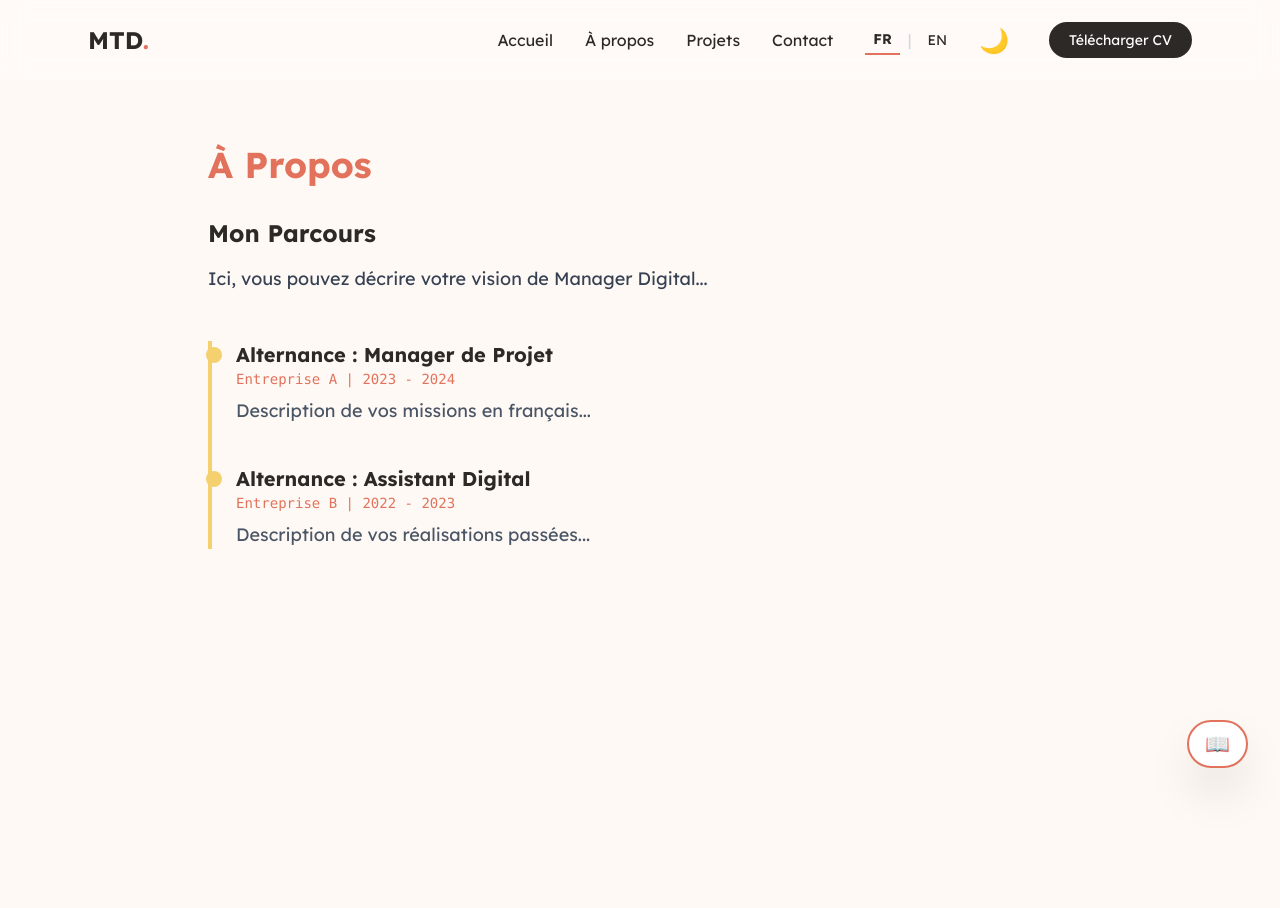
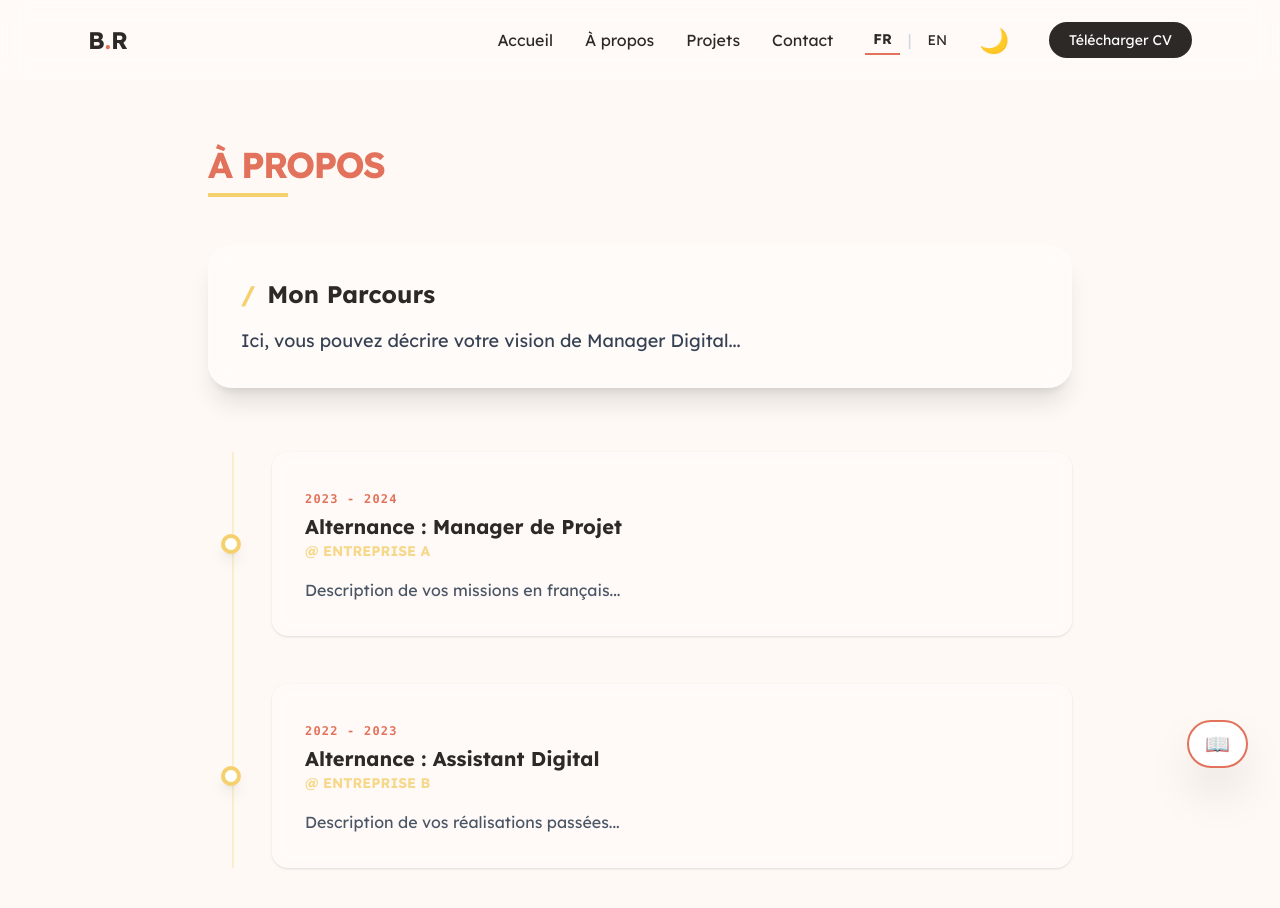
Before and after one commit to bastienR17/portfolio_2026, a Vue app: page /about in a window 1280 px wide. Shown: the top 908 px of the page. Before the commit the page ends 800 px from the top, so only its background shows below. Built offline with nearby package versions, Linux system fonts and the light colour scheme; no server answers; a small style sheet from the web is missing.

Commit message:
fix & add about

```diff
--- a/src/App.vue
+++ b/src/App.vue
@@ -19,7 +19,7 @@ import FontSwitcher from './components/common/FontSwitcher.vue'
   </div>
 </template>
 <style>
-/* On retire TOUTE mention de color ou background-color ici */
+
 body {
   margin: 0;
   padding: 0;
--- a/src/components/layout/Navbar.vue
+++ b/src/components/layout/Navbar.vue
@@ -2,7 +2,7 @@
   <nav class="bg-white/20 dark:bg-gray-900/20 backdrop-blur-md sticky top-0 z-[100] border-b border-white/10 dark:border-white/5 transition-colors duration-300">
     <div class="max-w-6xl mx-auto px-6 py-4 flex justify-between items-center">
       <router-link to="/" class="text-2xl font-black text-dark-soft dark:text-cream">
-        MTD<span class="text-terracotta">.</span>
+        B<span class="text-terracotta">.</span>R
       </router-link>
 
       <div class="hidden md:flex items-center gap-8 font-medium dark:text-gray-300">
--- a/src/locales/en.json
+++ b/src/locales/en.json
@@ -9,16 +9,15 @@
   "home": {
     "title": "Digital Transformation Manager",
     "subtitle": "Lorem ipsum dolor sit amet, consectetur adipiscing elit. Creative and human-centric.",
-    "cta": "View my work"
+    "cta": "View my projects"
   },
   "accessibility": {
     "dysMode": "Reading Mode (Dyslexia)"
   },
-
   "about": {
     "title": "About Me",
     "path_title": "My Journey",
-    "path_description": "Here, you can describe your vision as a Digital Manager...",
+    "path_description": "Here you can describe your vision as a Digital Manager...",
     "exp1": {
       "role": "Apprenticeship: Project Manager",
       "company": "Company A",
@@ -29,11 +28,11 @@
       "role": "Apprenticeship: Digital Assistant",
       "company": "Company B",
       "date": "2022 - 2023",
-      "desc": "Description of your past achievements..."
+      "desc": "Description of your past achievements in English..."
     }
   },
   "projects": {
-  "title": "My Projects",
+    "title": "My Achievements",
     "all": "All",
     "sortBy": "Sort by",
     "sortOptions": {
@@ -43,6 +42,11 @@
     },
     "loading": "Syncing GitHub...",
     "loadMore": "EXPLORE MORE",
-  "noProject": "No projects found in this stack."
+    "noProject": "No project found in this stack."
+  },
+  "contact": {
+    "title": "Let's work together",
+    "subtitle": "I am currently open to new opportunities.",
+    "email_label": "Email"
   }
 }
--- a/src/locales/fr.json
+++ b/src/locales/fr.json
@@ -8,13 +8,13 @@
   },
   "home": {
     "title": "Manager de la Transformation Digitale",
-    "subtitle": "Lorem ipsum dolor sit amet, consectetur adipiscing elit. Créatif et axé sur l'humain.",
+    "subtitle": "Accompagner le changement, optimiser les processus et piloter l'innovation pour transformer les défis technologiques en opportunités de croissance.",
+    "sub_subtitle": "Transformation & Innovation.",
     "cta": "Voir mes projets"
   },
   "accessibility": {
     "dysMode": "Mode Lecture (Dyslexie)"
   },
-
   "about": {
     "title": "À Propos",
     "path_title": "Mon Parcours",
@@ -44,7 +44,10 @@
     "loading": "Synchronisation GitHub...",
     "loadMore": "EXPLORER DAVANTAGE",
     "noProject": "Aucun projet trouvé dans cette stack."
+  },
+  "contact": {
+    "title": "Travaillons ensemble",
+    "subtitle": "Je suis actuellement à l'écoute de nouvelles opportunités.",
+    "email_label": "Email"
   }
-
-
 }
--- a/src/views/AboutView.vue
+++ b/src/views/AboutView.vue
@@ -1,40 +1,65 @@
 <template>
-  <section class="max-w-4xl mx-auto px-4 py-16">
-    <h2 class="text-4xl font-bold text-terracotta mb-8">{{ $t('about.title') }}</h2>
-
-    <div class="grid gap-12 text-lg text-gray-700 dark:text-gray-300">
-      <div class="space-y-4">
-        <p class="font-bold text-2xl text-dark-soft dark:text-white">
-          {{ $t('about.path_title') }}
-        </p>
-        <p>{{ $t('about.path_description') }}</p>
+  <section class="max-w-4xl mx-auto px-4 py-16 relative z-10">
+    <div class="mb-12">
+      <h2 class="text-4xl font-black text-terracotta uppercase tracking-tighter">
+        {{ $t('about.title') }}
+      </h2>
+      <div class="h-1 w-20 bg-ochre mt-2"></div>
     </div>
 
-      <div class="border-l-4 border-ochre pl-6 space-y-10">
-        <div class="relative">
-          <span class="absolute -left-[1.85rem] top-1.5 w-4 h-4 bg-ochre rounded-full"></span>
-          <h3 class="font-bold text-xl text-dark-soft dark:text-white">
+    <div class="grid gap-16">
+      <div class="bg-white/30 dark:bg-gray-800/40 backdrop-blur-md p-8 rounded-3xl border border-white/20 dark:border-white/5 shadow-xl">
+        <p class="font-black text-2xl text-dark-soft dark:text-white mb-4 flex items-center gap-3">
+          <span class="text-ochre">/</span> {{ $t('about.path_title') }}
+        </p>
+        <p class="text-lg leading-relaxed text-gray-700 dark:text-gray-300">
+          {{ $t('about.path_description') }}
+        </p>
+      </div>
+
+      <div class="relative ml-6">
+        <div class="absolute left-0 top-0 bottom-0 w-0.5 bg-ochre/30 dark:bg-ochre/20"></div>
+
+        <div class="space-y-12 pl-10">
+
+          <div class="relative group">
+            <span class="absolute -left-[51px] top-1/2 -translate-y-1/2 w-5 h-5 bg-white dark:bg-gray-900 border-4 border-ochre rounded-full group-hover:scale-125 transition-all duration-300 shadow-lg z-10"></span>
+
+            <div class="bg-white/20 dark:bg-gray-800/30 hover:bg-white/40 dark:hover:bg-gray-800/50 backdrop-blur-sm p-8 rounded-2xl border border-white/10 dark:border-white/5 transition-all duration-300 shadow-sm">
+              <span class="text-xs font-black text-terracotta dark:text-ochre uppercase tracking-widest font-mono">
+                 {{ $t('about.exp1.date') }}
+              </span>
+              <h3 class="font-bold text-xl text-dark-soft dark:text-white mt-1">
                 {{ $t('about.exp1.role') }}
               </h3>
-          <p class="text-sm text-terracotta font-mono">
-            {{ $t('about.exp1.company') }} | {{ $t('about.exp1.date') }}
+              <p class="text-sm font-bold text-ochre/80 dark:text-ochre mb-4 uppercase">
+                @ {{ $t('about.exp1.company') }}
               </p>
-          <p class="mt-2 text-gray-600 dark:text-gray-400">
+              <p class="text-gray-600 dark:text-gray-300 leading-relaxed">
                 {{ $t('about.exp1.desc') }}
               </p>
             </div>
+          </div>
 
-        <div class="relative">
-          <span class="absolute -left-[1.85rem] top-1.5 w-4 h-4 bg-ochre rounded-full"></span>
-          <h3 class="font-bold text-xl text-dark-soft dark:text-white">
+          <div class="relative group">
+            <span class="absolute -left-[51px] top-1/2 -translate-y-1/2 w-5 h-5 bg-white dark:bg-gray-900 border-4 border-ochre rounded-full group-hover:scale-125 transition-all duration-300 shadow-lg z-10"></span>
+
+            <div class="bg-white/20 dark:bg-gray-800/30 hover:bg-white/40 dark:hover:bg-gray-800/50 backdrop-blur-sm p-8 rounded-2xl border border-white/10 dark:border-white/5 transition-all duration-300 shadow-sm">
+              <span class="text-xs font-black text-terracotta dark:text-ochre uppercase tracking-widest font-mono">
+                 {{ $t('about.exp2.date') }}
+              </span>
+              <h3 class="font-bold text-xl text-dark-soft dark:text-white mt-1">
                 {{ $t('about.exp2.role') }}
               </h3>
-          <p class="text-sm text-terracotta font-mono">
-            {{ $t('about.exp2.company') }} | {{ $t('about.exp2.date') }}
+              <p class="text-sm font-bold text-ochre/80 dark:text-ochre mb-4 uppercase">
+                @ {{ $t('about.exp2.company') }}
               </p>
-          <p class="mt-2 text-gray-600 dark:text-gray-400">
+              <p class="text-gray-600 dark:text-gray-300 leading-relaxed">
                 {{ $t('about.exp2.desc') }}
               </p>
+            </div>
+          </div>
+
         </div>
       </div>
     </div>
--- a/src/views/ContactView.vue
+++ b/src/views/ContactView.vue
@@ -1,17 +1,30 @@
 <template>
-  <section class="max-w-2xl mx-auto px-4 py-16 text-center">
-    <h2 class="text-4xl font-bold text-dark-soft mb-4">Travaillons ensemble</h2>
-    <p class="text-gray-600 mb-10 text-lg">Lorem ipsum dolor sit amet, consectetur adipiscing elit. Je suis actuellement à l'écoute de nouvelles opportunités.</p>
+  <section class="max-w-2xl mx-auto px-4 py-16 text-center transition-colors duration-300">
 
-    <div class="bg-cream p-10 rounded-3xl border-2 border-dashed border-ochre">
-      <p class="text-sm uppercase tracking-widest text-gray-500 mb-2">Email</p>
-      <a href="mailto:ton.email@exemple.com" class="text-2xl md:text-3xl font-bold text-terracotta hover:underline decoration-ochre underline-offset-8">
+    <h2 class="text-4xl font-bold text-dark-soft dark:text-white mb-4">
+      {{ $t('contact.title') }}
+    </h2>
+
+    <p class="text-gray-600 dark:text-gray-400 mb-10 text-lg">
+      {{ $t('contact.subtitle') }}
+    </p>
+
+    <div class="bg-white/40 dark:bg-gray-800/40 backdrop-blur-md p-10 rounded-3xl border-2 border-dashed border-ochre transition-all shadow-xl">
+      <p class="text-sm uppercase tracking-widest text-gray-500 dark:text-gray-400 mb-2 font-black">
+        {{ $t('contact.email_label') }}
+      </p>
+
+      <a href="mailto:ton.email@exemple.com" class="text-2xl md:text-3xl font-bold text-terracotta hover:text-ochre transition-colors hover:underline decoration-ochre underline-offset-8">
         ton.email@exemple.com
       </a>
 
       <div class="flex justify-center gap-6 mt-10">
-        <a href="#" class="hover:text-terracotta transition">LinkedIn</a>
-        <a href="#" class="hover:text-terracotta transition">GitHub</a>
+        <a href="#" class="text-dark-soft dark:text-gray-300 hover:text-terracotta transition font-black tracking-widest text-sm uppercase">
+          LinkedIn
+        </a>
+        <a href="#" class="text-dark-soft dark:text-gray-300 hover:text-terracotta transition font-black tracking-widest text-sm uppercase">
+          GitHub
+        </a>
       </div>
     </div>
   </section>
--- a/src/views/HomeView.vue
+++ b/src/views/HomeView.vue
@@ -23,7 +23,8 @@ onUnmounted(() => {
 
       <p class="text-xl text-gray-600 dark:text-gray-300 leading-relaxed transition-colors">
         {{ $t('home.subtitle') }}
-        <span class="text-terracotta font-semibold italic">Transformation & Innovation.</span>
+        <span class="text-terracotta font-semibold italic">{{ $t('home.sub_subtitle') }}</span>
+
       </p>
 
       <div class="flex gap-4 pt-4">
```
Lines whose indentation alone changed are shown as unchanged.
